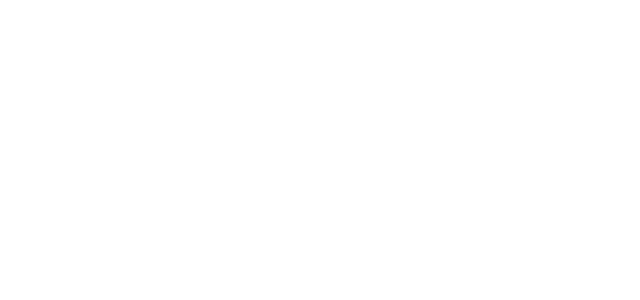
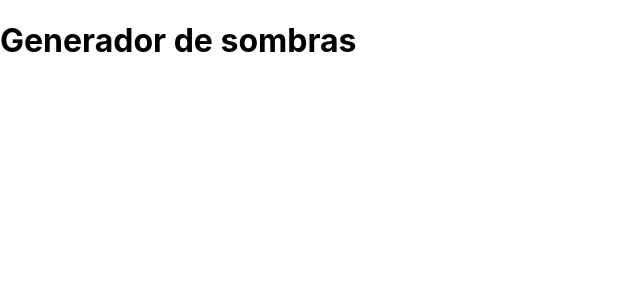
Before and after one commit to Ancient-R/Generador-box-shadow, a React (Create React App) app: page / in a window 1280 px wide. Shown: the top 300 px of the page, without its empty margins (0-640 px from the left). Built offline with nearby package versions, Linux system fonts and the light colour scheme.

Commit message:
creacion de header

```diff
--- a/src/App.js
+++ b/src/App.js
@@ -1,8 +1,9 @@
+import Header from "./components/header/Header";
 
 function App() {
   return (
     <div className="App">
-
+      <Header />
     </div>
   );
 }
--- /dev/null
+++ b/src/components/header/Header.js
@@ -0,0 +1,11 @@
+import React from 'react';
+
+const Header = () => {
+    return (
+        <header className='header'>
+            <h1 className='header__title'>Generador de sombras</h1>
+        </header>
+    );
+}
+
+export default Header;
```
